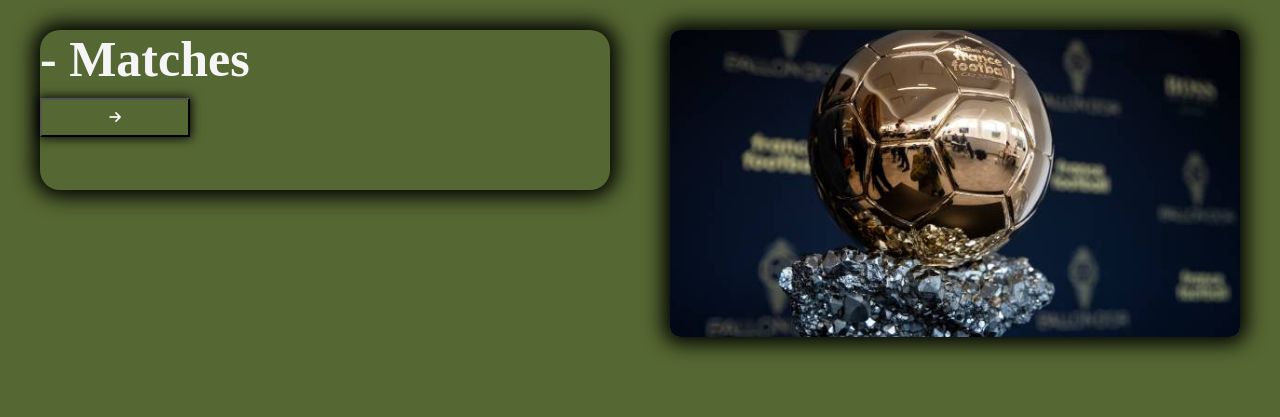
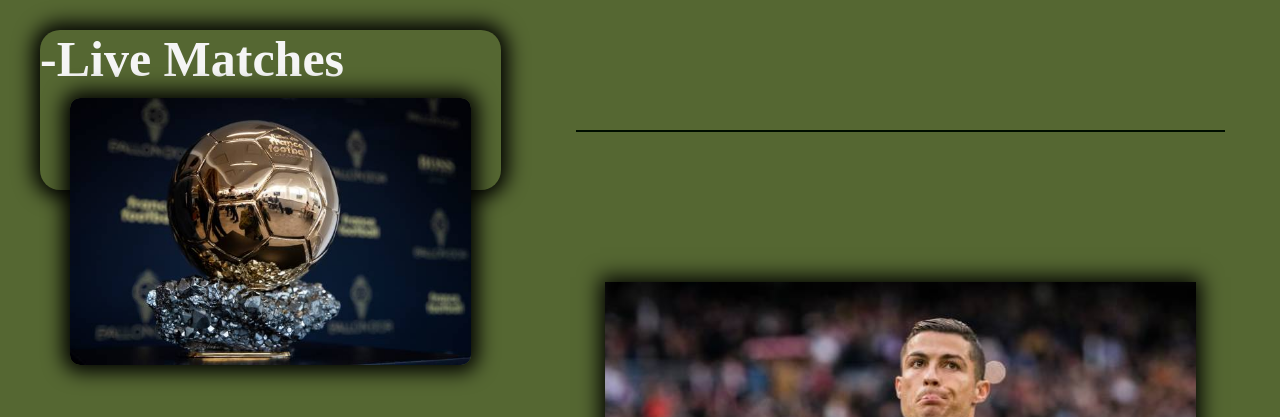
Before and after one commit to DGideonTech/Real-Soccer-Updates, a plain HTML site: page index.html in a window 1280 px wide. Shown: the part 800-1217 px from the top of the page. Drawn offline with Linux system fonts and the light colour scheme.

Commit message:
Update index.html
new commit

```diff
--- a/index.html
+++ b/index.html
@@ -31,10 +31,9 @@
     <div class="main-container2" id="updates">
       <div class="matches-row">
           <div class="matches-col" id="col-1">
-        <h2>- matches</h2>
+        <h2>-live matches</h2>
         <div class="input">
-        <a href="https://www.google.com/search?q=epl&oq=epl&aqs=chrome.0.0i355i433i512j46i433i512j0i433i512l8.4448j0j7&sourceid=chrome&ie=UTF-8#sie=lg;/g/11pz7zbpnb;2;/m/02_tc;mt;fp;1;;;"><button id="enter"><i class="fa fa-arrow-right"></i></button></a>
-        </div>
+        <a href="https://www.livescores.com/?tz=-5"</div>
         </div>
          <div class="matches-col">
              <img src="d01a13435aded2a8.jpg" alt="soccer">
```
